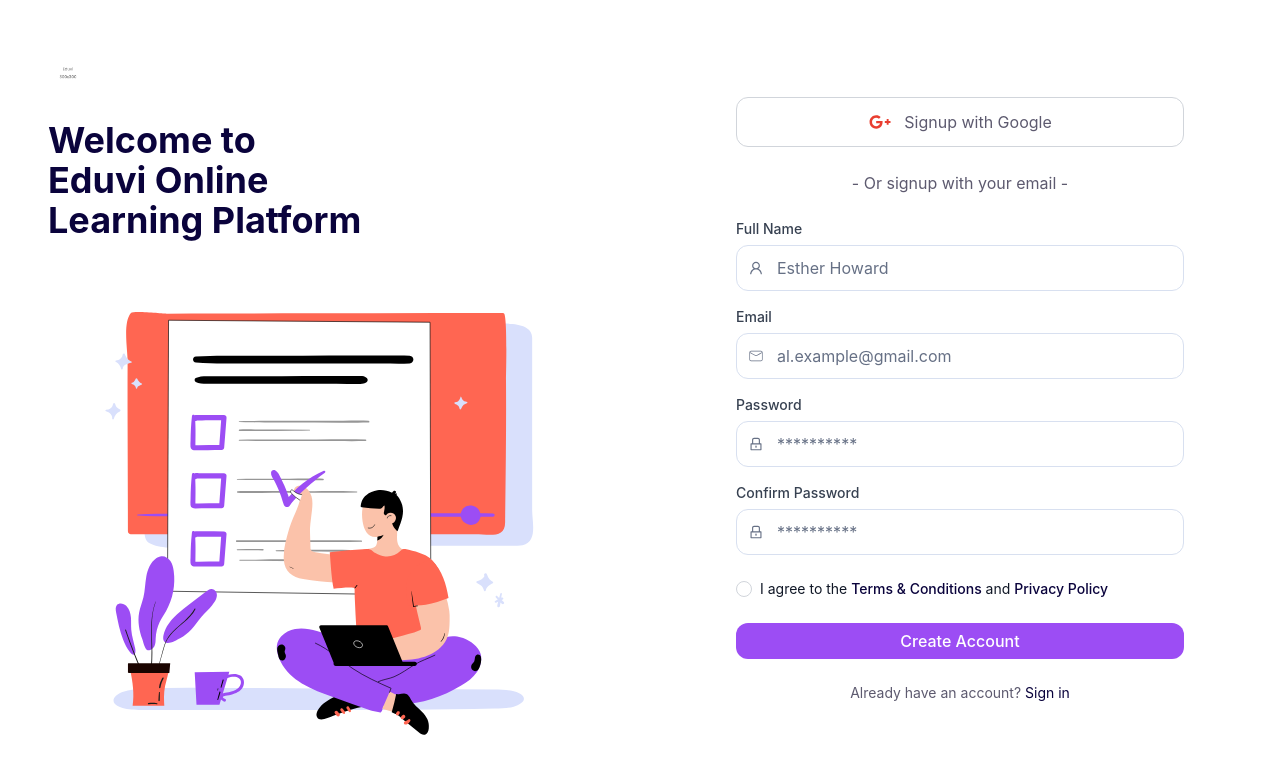
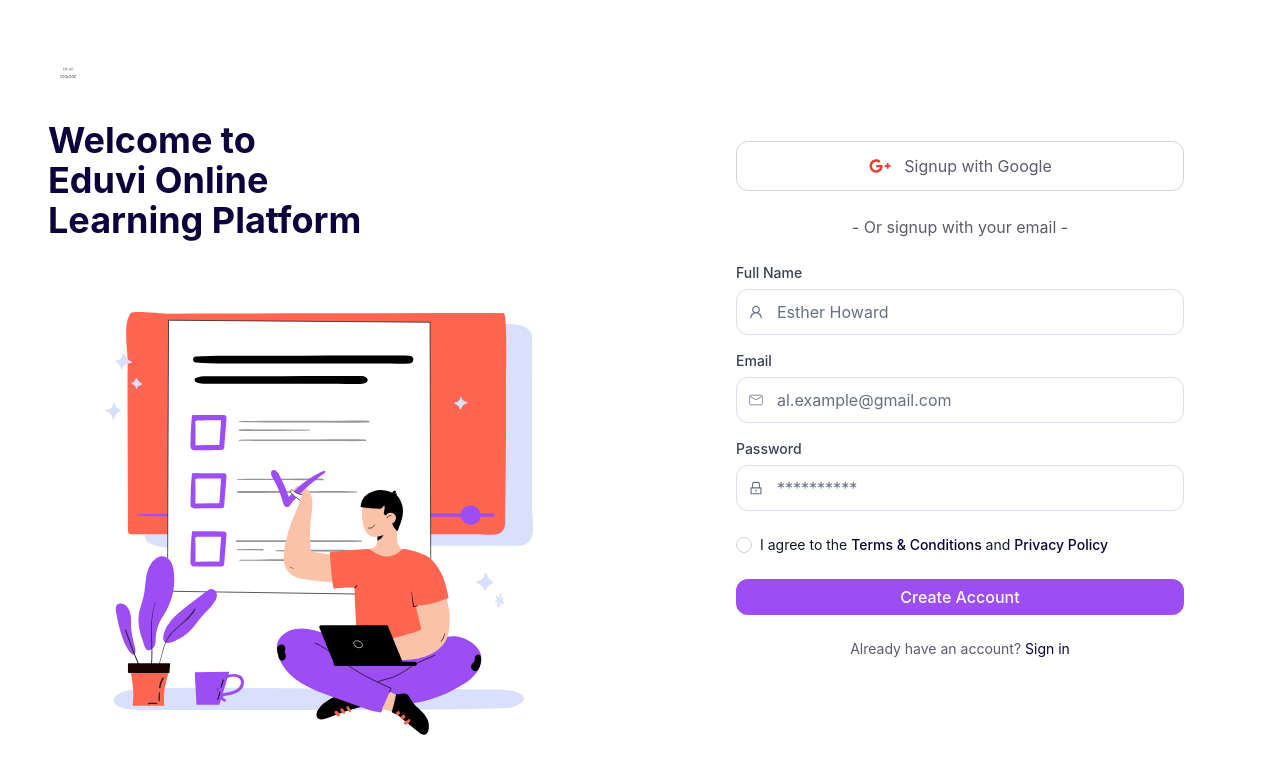
Before and after one commit to albert-byiringiro/eduvi, a React (Vite) app in the folder apps/frontend/: page / in a window 1280 px wide. Shown: the top 774 px of the page. Built offline with nearby package versions, Linux system fonts and the light colour scheme.

Commit message:
refactor(auth): remove confirm password field [refs: #12]

```diff
--- a/apps/frontend/src/SignupSchema.tsx
+++ b/apps/frontend/src/SignupSchema.tsx
@@ -1,7 +1,6 @@
 import { z } from 'zod';
 
-const signupSchema = z
-  .object({
+const signupSchema = z.object({
   fullName: z.string().min(1, 'Full name is required'),
   email: z.string().min(1, 'Email is required').email('Invalid email format'),
   password: z
@@ -10,14 +9,9 @@ const signupSchema = z
     .regex(/[A-Z]/, 'Password must contain at least one uppercase letter')
     .regex(/[0-9]/, 'Password must contain at least one number')
     .regex(/[^A-Za-z0-9]/, 'Password must contain at least one special character'),
-    confirmPassword: z.string().min(1, 'Please confirm your password'),
   terms: z.boolean().refine(val => val === true, {
     message: 'You must agree to the Terms & Conditions',
   }),
-  })
-  .refine(data => data.password === data.confirmPassword, {
-    message: "Passwords don't match",
-    path: ['confirmPassword'],
 });
 
 export type SignupFormData = z.infer<typeof signupSchema>;
--- a/apps/frontend/src/components/forms/SignupForm.tsx
+++ b/apps/frontend/src/components/forms/SignupForm.tsx
@@ -22,7 +22,6 @@ export default function SignupForm() {
       fullName: '',
       email: '',
       password: '',
-      confirmPassword: '',
       terms: false,
     },
   });
@@ -140,21 +139,6 @@ export default function SignupForm() {
             </div>
           )}
         </div>
-
-        <Controller
-          name="confirmPassword"
-          control={control}
-          render={({ field }) => (
-            <Input
-              type="password"
-              label="Confirm Password"
-              placeholder="**********"
-              icon={<AiOutlineLock />}
-              error={errors.confirmPassword?.message}
-              {...field}
-            />
-          )}
-        />
       </div>
 
       <div className="mt-6">
```
Lines whose indentation alone changed are shown as unchanged.
